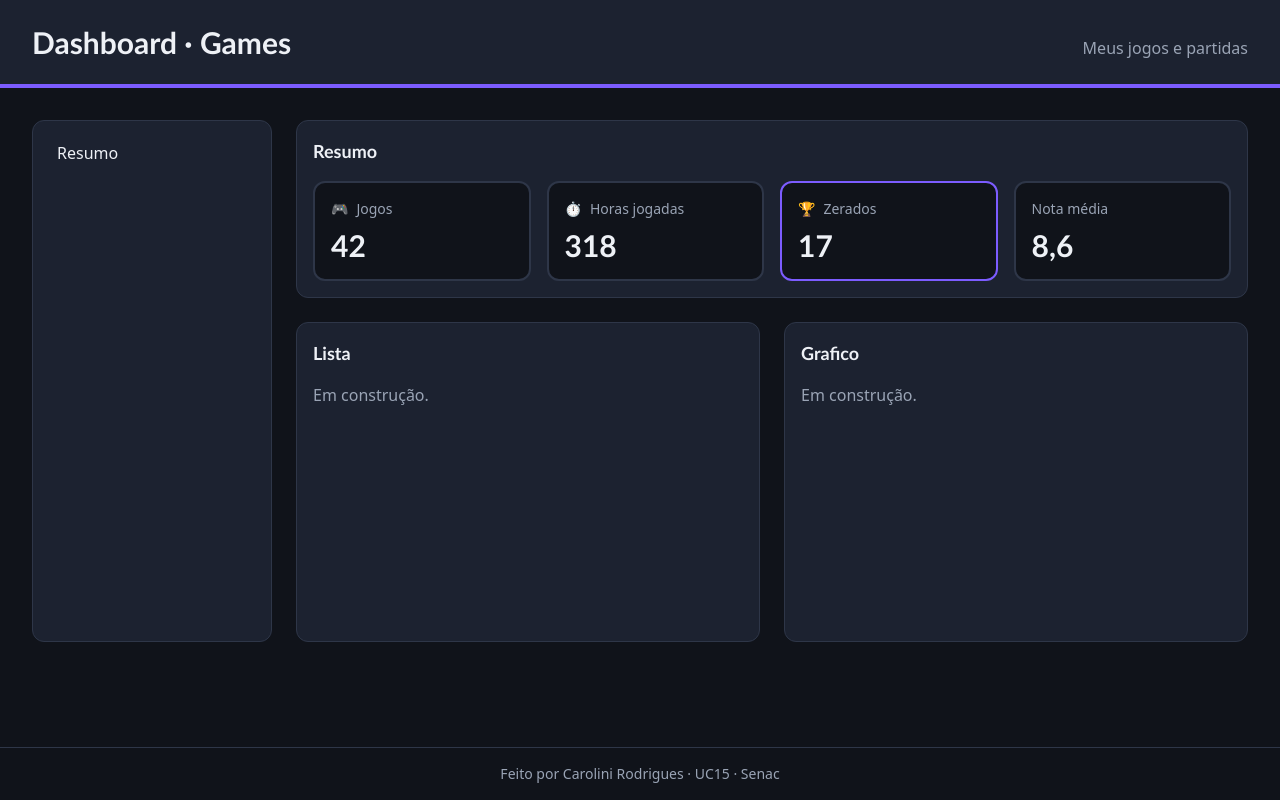
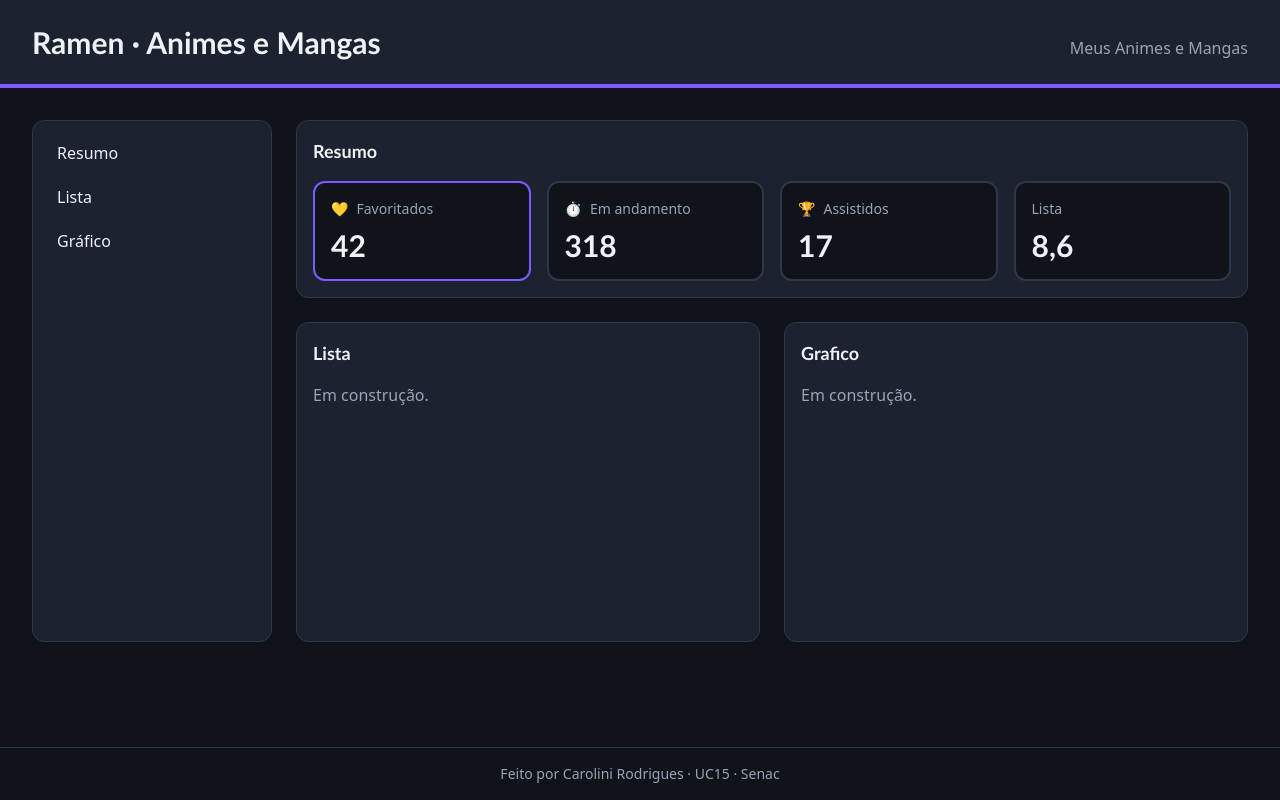
Before and after one commit to Caroliniz/my-dasboard, a React (Vite) app: page / in a window 1280 px wide. Built offline with nearby package versions, Linux system fonts and the light colour scheme.

Commit message:
feat: show my theme in cards, menu and panels

```diff
--- a/src/App.jsx
+++ b/src/App.jsx
@@ -16,12 +16,10 @@ function App() {
         <Menu />
         <Panel id="summary" title="Resumo" className="md:col-span-2">
           <div className="grid grid-cols-2 gap-4 md:grid-cols-4">
-            <SummaryCard title="Jogos" value={42} icon="🎮" />
-            <SummaryCard title="Horas jogadas" value={318} icon="⏱️" />
-            <SummaryCard title="Zerados" value={17} icon="🏆" isHighlighted />
-            <SummaryCard title="Nota média" value="8,6" />
-
-            {/* + os outros 3 cards */}
+            <SummaryCard title="Favoritados" value={42} icon="💛" isHighlighted />
+            <SummaryCard title="Em andamento" value={318} icon="⏱️" />
+            <SummaryCard title="Assistidos" value={17} icon="🏆" />
+            <SummaryCard title="Lista" value="8,6" />
           </div>
         </Panel>
         <Panel id="list" title="Lista" className="xl:min-h-80">
--- a/src/components/Header.jsx
+++ b/src/components/Header.jsx
@@ -5,10 +5,10 @@ function Header() {
         md:flex-row md:items-baseline md:justify-between md:px-8"
     >
       <h1 className="font-heading text-2xl font-bold md:text-3xl">
-        Dashboard · Games
+        Ramen · Animes e Mangas
       </h1>
-      <p className="text-muted">Meus jogos e partidas</p>
+      <p className="text-muted">Meus Animes e Mangas</p>
     </header>
-  )
+  );
 }
 export default Header
--- a/src/components/Menu.jsx
+++ b/src/components/Menu.jsx
@@ -44,6 +44,16 @@ return (
           Resumo
         </a>
       </li>
+      <li>
+        <a href="#list" onClick={closeMenu} className={linkClass}>
+          Lista
+        </a>
+      </li>
+      <li>
+        <a href="#chart" onClick={closeMenu} className={linkClass}>
+          Gráfico
+        </a>
+      </li>
       {/* + Lista (#list) e Gráfico (#chart), iguais */}
     </ul>
   </nav>
```
